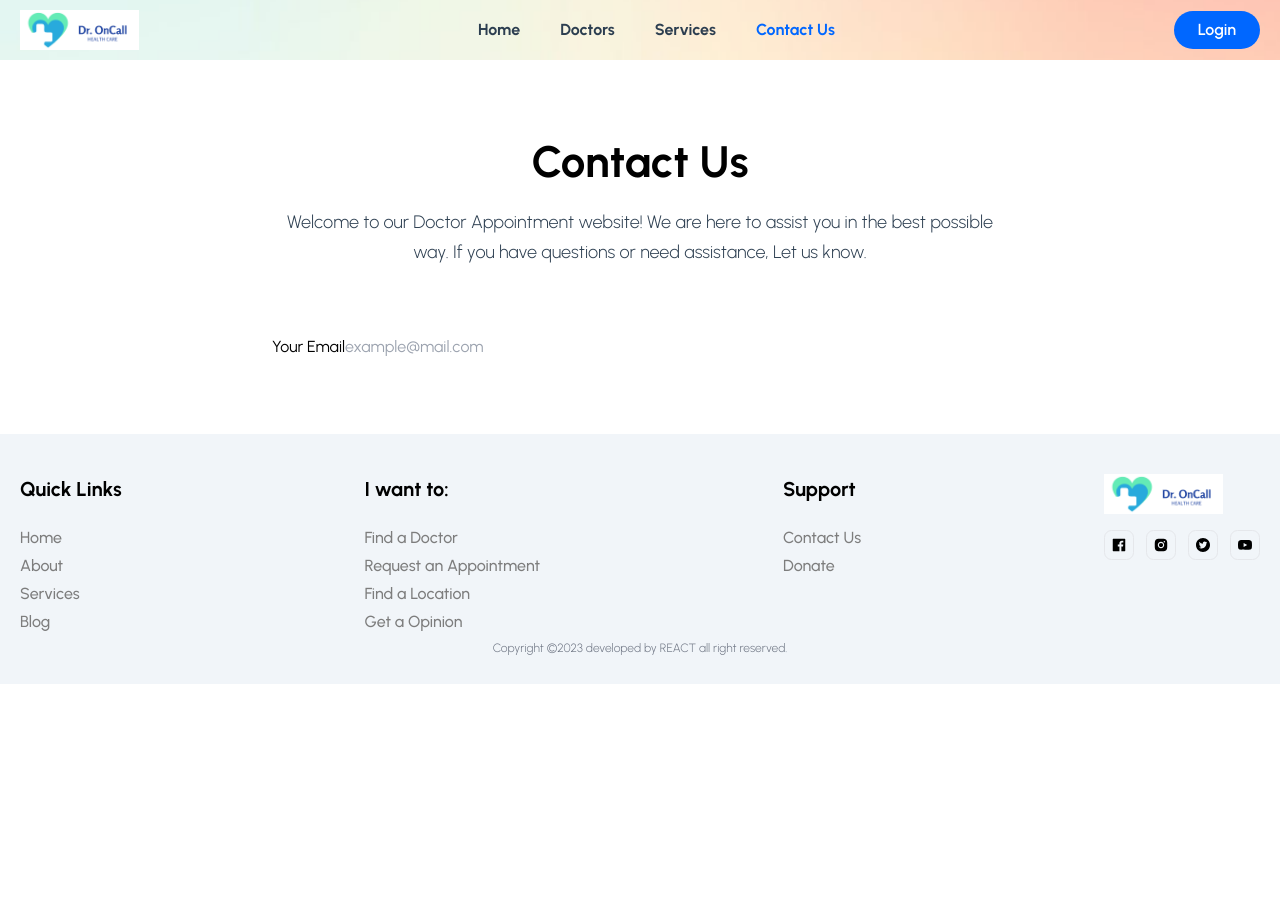
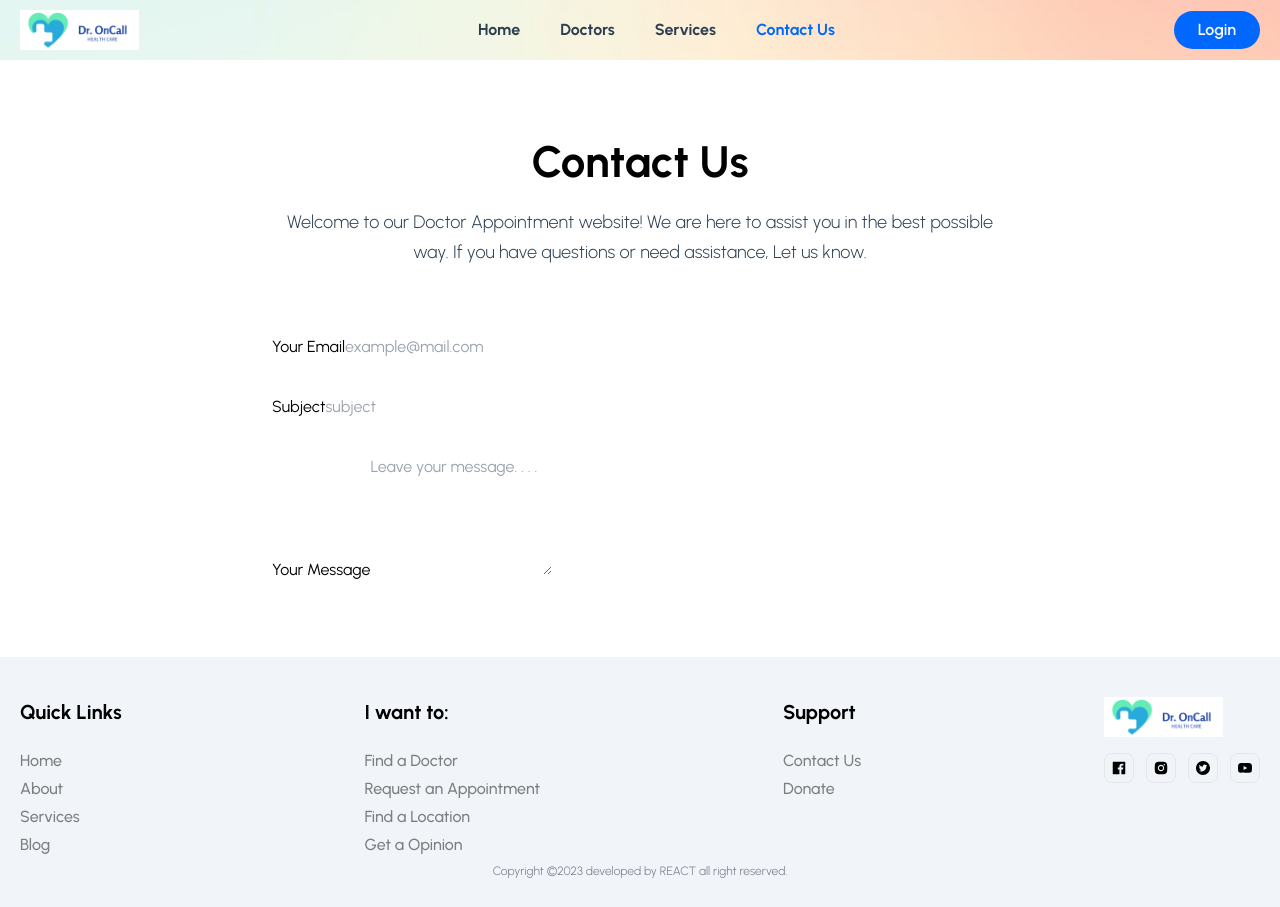
Before and after one commit to RavinduKavinda/doctor-appointment-booking, a React (Vite) app in the folder frontend/: page /contact in a window 1280 px wide. Before the commit the page ends 800 px from the top, so only its background shows below. Built offline with nearby package versions, Linux system fonts and the light colour scheme; a web font is replaced by a local one.

Commit message:
Subject & Mzg

```diff
--- a/frontend/src/pages/Contact.jsx
+++ b/frontend/src/pages/Contact.jsx
@@ -13,6 +13,7 @@ const Contact = () => {
           the best possible way. If you have questions or need assistance, Let us know.
         </p>
 
+        {/*-----Contact-----*/}
         <form action="#" className=' space-y-8'>
           <div>
             <label htmlFor="email" className='from_label'>
@@ -22,9 +23,32 @@ const Contact = () => {
               type="email"
               id='email'
               placeholder='example@mail.com'
-              className='form_label mt-1' />
+              className='form_input mt-1' />
+          </div>
 
+          <div>
+            <label htmlFor="subject" className='from_label'>
+              Subject
+            </label>
+            <input
+              type="text"
+              id='subject'
+              placeholder='subject'
+              className='form_input mt-1' />
           </div>
+
+          <div className='sm:col-span-2'>
+            <label htmlFor="message" className='from_label'>
+              Your Message
+            </label>
+            <textarea
+              rows="5"
+              type="text"
+              id='message'
+              placeholder='Leave your message. . . .'
+              className='form_input mt-1' />
+          </div>
+
         </form>
       </div>
     </section>
```
